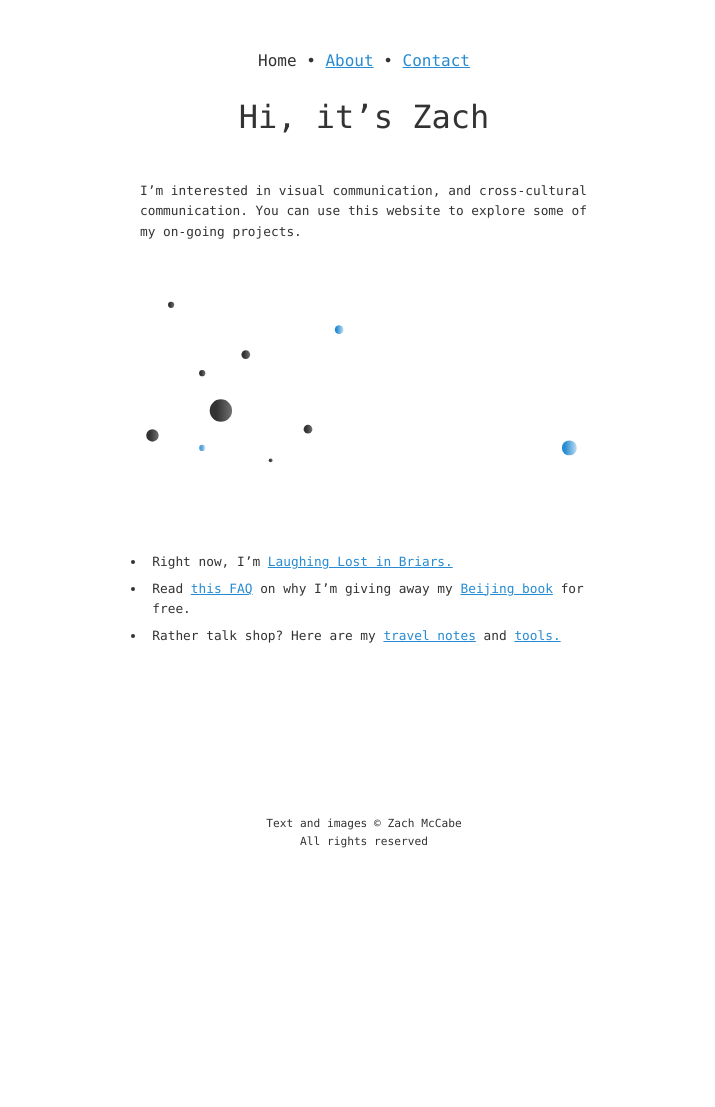
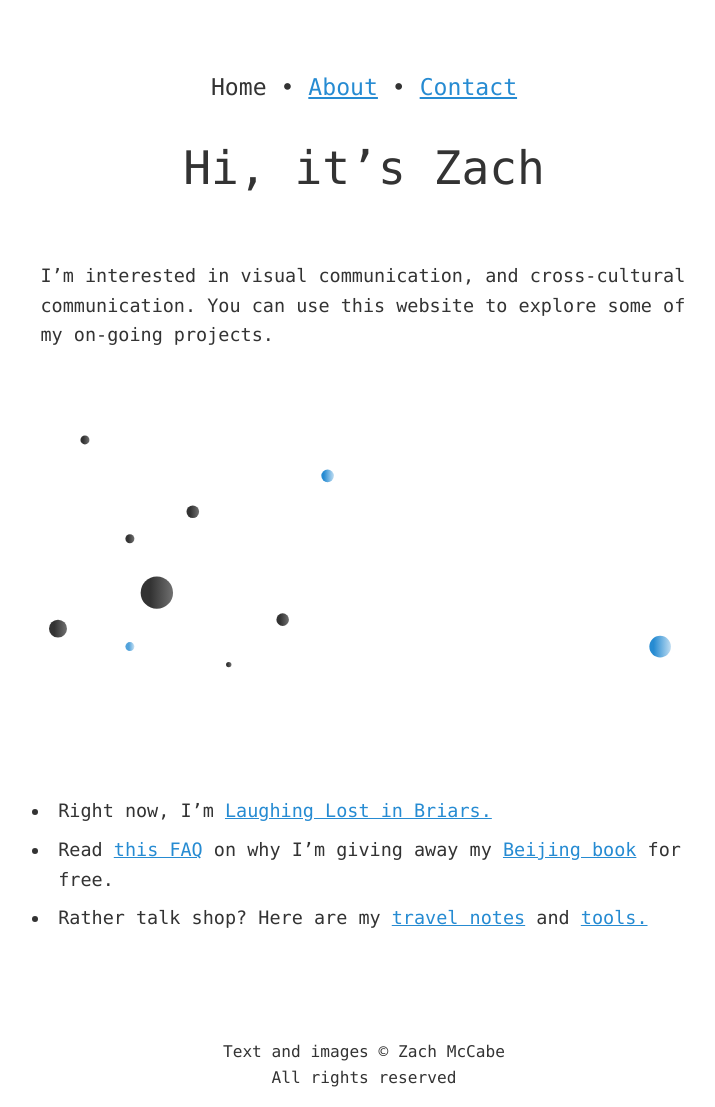
Before and after one commit to zachmccabe/zachmccabe.github.io, a Jekyll site: the page built from index.md, in a window 1280 px wide. Shown: the whole page, without its empty margins (276-991 px from the left). Built offline with Jekyll 4.4.1, drawn with Linux system fonts in a browser that asks for light colours; before the commit the page ends 900 px from its top, so only the background shows below that.

Commit message:
Update kao-nite-13.css

```diff
--- a/assets/kao-nite-13.css
+++ b/assets/kao-nite-13.css
@@ -395,3 +395,35 @@ ul + h2, ul + h3, ul + h4 {
   color: #ccc;
     }
 }
+
+/*
+ * The following responsive typography queries
+ * via Mike Foskett. Calculator here:
+ *   https://websemantics.uk/tools/responsive-font-calculator/
+ * And on CodePen here:
+ *   https://codepen.io/2kool2/pen/edgmmr
+ * 🙏
+*/
+
+/* This example begins from 320px | 20em  to  30px @ 1920px */
+@media (min-width: 20em) {
+  :root {
+    font-size: calc(1rem + ((1vw - .2em) / 1.37142857));
+  }
+}
+
+/* 1rem(16px) @ 48em(768px) increasing to 2rem(32px) @ 120em(1920px) */
+@media (min-width: 48em) {
+  :root {
+    font-size: calc(1rem + ((1vw - 0.48rem) * 1.3889));
+    /* Where: * 1.3889 = 100 * font_Size_Difference / viewport_Width_Difference */
+  }
+}
+
+/* Prevent font scaling beyond this breakpoint */
+@media (min-width: 120em) {
+  :root {
+    font-size: 2em;
+    /* Setting font-size to a fixed value */
+  }
+}
```
